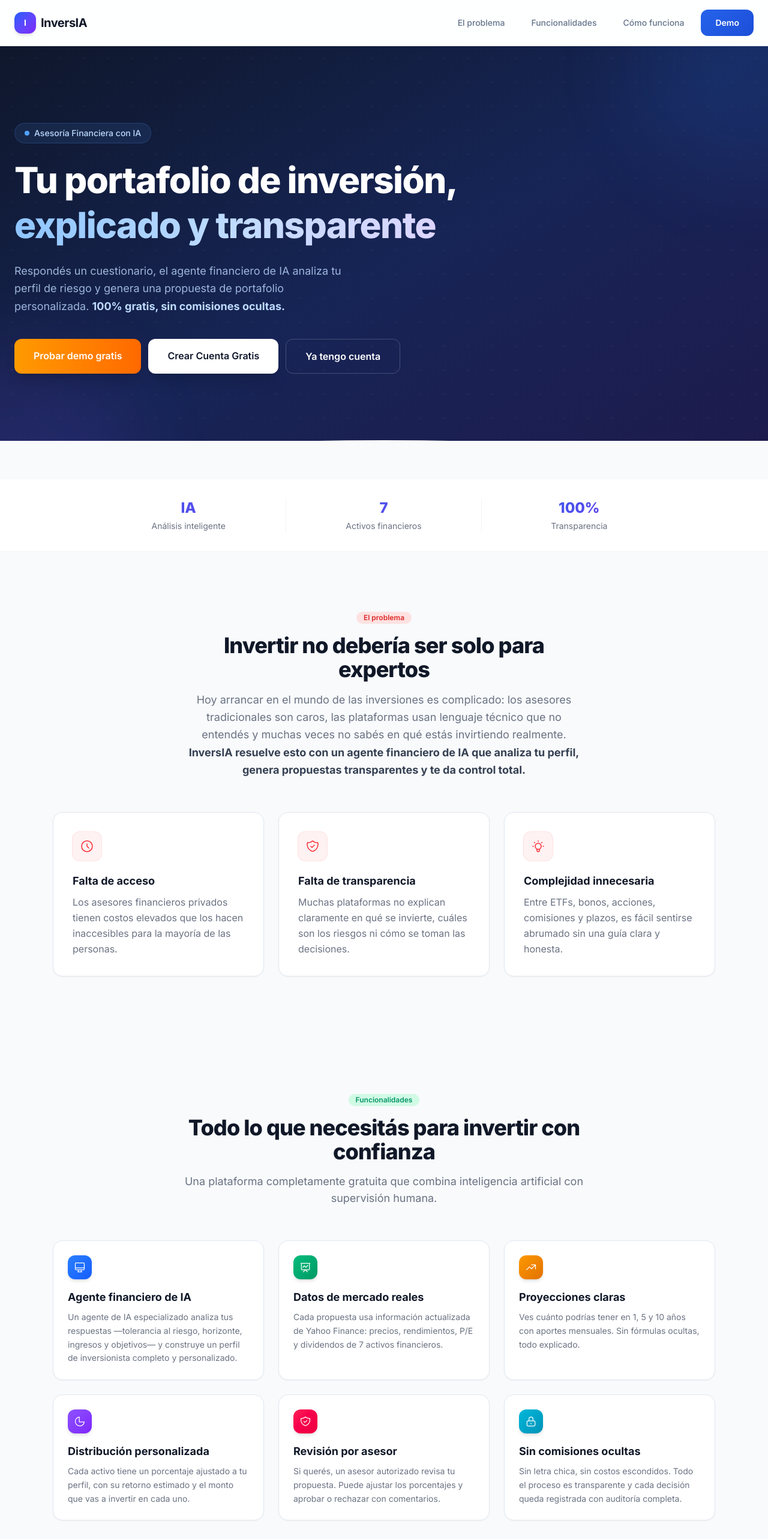
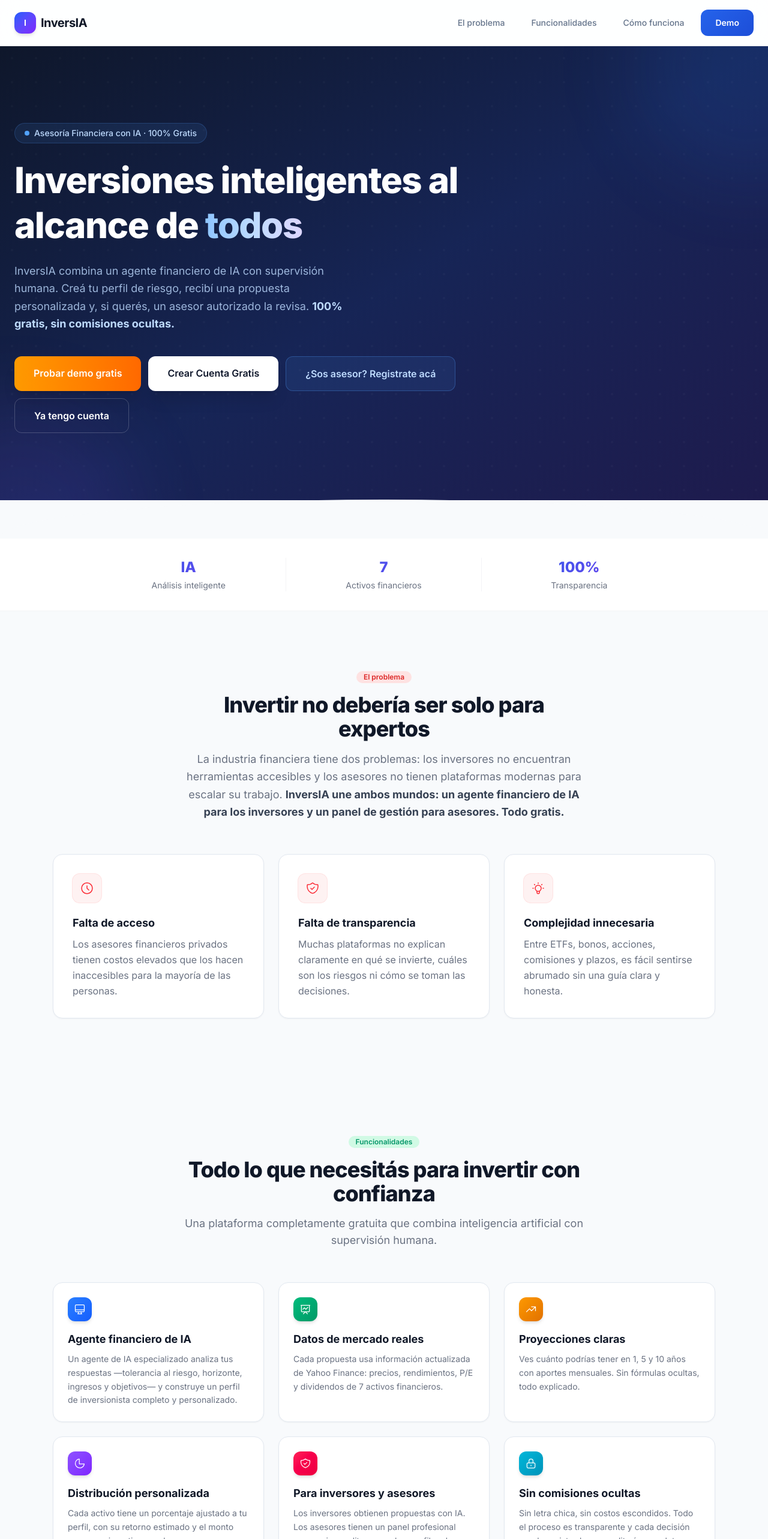
Before and after one commit to sebassss-AM/Robo-Advisory_Automatizacion_Estrategias--Inversion, a Next.js app in the folder frontend/: page / in a window 1280 px wide. Shown: the top 2566 px of the page at 60% size. Built offline with nearby package versions, Linux system fonts and the light colour scheme.

Commit message:
fix: landing visitor ahora muestra que es para inversores Y asesores

```diff
--- a/frontend/app/page.tsx
+++ b/frontend/app/page.tsx
@@ -76,7 +76,7 @@
             <div className="max-w-3xl">
               <div className="animate-fade-in-up mb-6 inline-flex items-center gap-2 rounded-full border border-blue-400/20 bg-blue-400/10 px-3 py-1 sm:px-4 sm:py-1.5 text-xs sm:text-sm font-medium text-blue-200">
                 <span className="h-1.5 w-1.5 sm:h-2 sm:w-2 rounded-full bg-blue-400 animate-pulse-soft" />
-                {advisor ? "Panel de Asesor Financiero" : "Asesoría Financiera con IA"}
+                {advisor ? "Panel de Asesor Financiero" : "Asesoría Financiera con IA · 100% Gratis"}
               </div>
               <h1 className="animate-fade-in-up stagger-1 text-3xl sm:text-5xl font-extrabold leading-tight tracking-tight text-white lg:text-6xl">
                 {advisor ? (
@@ -86,9 +86,9 @@
                     </span>
                   </>
                 ) : (
-                  <>Tu portafolio de inversión,{" "}
+                  <>Inversiones inteligentes al alcance de{" "}
                     <span className="bg-gradient-to-r from-blue-300 via-blue-200 to-violet-200 bg-clip-text text-transparent">
-                      explicado y transparente
+                      todos
                     </span>
                   </>
                 )}
@@ -97,8 +97,7 @@
                 {advisor ? (
                   <>Revisá perfilamientos, analizá propuestas y aprobá o rechazá asignaciones de forma ágil con datos de mercado reales. <strong className="text-blue-200">100% gratis, sin comisiones.</strong></>
                 ) : (
-                  <>Respondés un cuestionario, el agente financiero de IA analiza tu perfil de riesgo y genera una propuesta
-                  de portafolio personalizada. <strong className="text-blue-200">100% gratis, sin comisiones ocultas.</strong></>
+                  <>InversIA combina un agente financiero de IA con supervisión humana. Creá tu perfil de riesgo, recibí una propuesta personalizada y, si querés, un asesor autorizado la revisa. <strong className="text-blue-200">100% gratis, sin comisiones ocultas.</strong></>
                 )}
               </p>
               <div className="animate-fade-in-up stagger-3 mt-10 flex flex-wrap gap-3">
@@ -122,6 +121,9 @@
                     </a>
                     <a href="/register" className="w-full sm:w-auto text-center rounded-xl bg-white px-6 sm:px-8 py-3.5 sm:py-4 text-sm sm:text-base font-semibold text-slate-900 shadow-xl shadow-black/10 transition hover:bg-blue-50 hover:shadow-2xl">
                       Crear Cuenta Gratis
+                    </a>
+                    <a href="/register?role=asesor" className="w-full sm:w-auto text-center rounded-xl border border-blue-400/30 bg-blue-400/10 px-6 sm:px-8 py-3.5 sm:py-4 text-sm sm:text-base font-semibold text-blue-200 transition hover:bg-blue-400/20">
+                      ¿Sos asesor? Registrate acá
                     </a>
                     <a href="/login" className="w-full sm:w-auto text-center rounded-xl border border-white/20 px-6 sm:px-8 py-3.5 sm:py-4 text-sm sm:text-base font-semibold text-white transition hover:bg-white/10">
                       Ya tengo cuenta
@@ -175,9 +177,8 @@
                     Invertir no debería ser solo para expertos
                   </h2>
                   <p className="mt-4 text-lg text-gray-500 leading-relaxed">
-                    Hoy arrancar en el mundo de las inversiones es complicado: los asesores tradicionales
-                    son caros, las plataformas usan lenguaje técnico que no entendés y muchas veces no
-                    sabés en qué estás invirtiendo realmente. <strong className="text-gray-700">InversIA resuelve esto con un agente financiero de IA que analiza tu perfil, genera propuestas transparentes y te da control total.</strong>
+                    La industria financiera tiene dos problemas: los inversores no encuentran herramientas accesibles
+                    y los asesores no tienen plataformas modernas para escalar su trabajo. <strong className="text-gray-700">InversIA une ambos mundos: un agente financiero de IA para los inversores y un panel de gestión para asesores. Todo gratis.</strong>
                   </p>
                 </>
               )}
@@ -323,8 +324,8 @@
                   icon: "M11 3.055A9.001 9.001 0 1020.945 13H11V3.055z",
                 },
                 {
-                  title: "Revisión por asesor",
-                  desc: "Si querés, un asesor autorizado revisa tu propuesta. Puede ajustar los porcentajes y aprobar o rechazar con comentarios.",
+                  title: "Para inversores y asesores",
+                  desc: "Los inversores obtienen propuestas con IA. Los asesores tienen un panel profesional para revisar, editar y aprobar perfiles de sus clientes con auditoría completa.",
                   gradient: "from-rose-500 to-rose-600",
                   icon: "M9 12l2 2 4-4m5.618-4.016A11.955 11.955 0 0112 2.944a11.955 11.955 0 01-8.618 3.04A12.02 12.02 0 003 9c0 5.591 3.824 10.29 9 11.622 5.176-1.332 9-6.03 9-11.622 0-1.042-.133-2.052-.382-3.016z",
                 },
--- a/frontend/app/register/page.tsx
+++ b/frontend/app/register/page.tsx
@@ -1,6 +1,6 @@
 "use client"
 
-import { useState } from "react"
+import { useEffect, useState } from "react"
 import { useRouter } from "next/navigation"
 import { register } from "@/services/auth"
 
@@ -13,6 +13,11 @@
   const [role, setRole] = useState<"cliente" | "asesor">("cliente")
   const [error, setError] = useState("")
   const [loading, setLoading] = useState(false)
+
+  useEffect(() => {
+    const params = new URLSearchParams(window.location.search)
+    if (params.get("role") === "asesor") setRole("asesor")
+  }, [])
 
   const handleSubmit = async (e: React.FormEvent) => {
     e.preventDefault()
```
